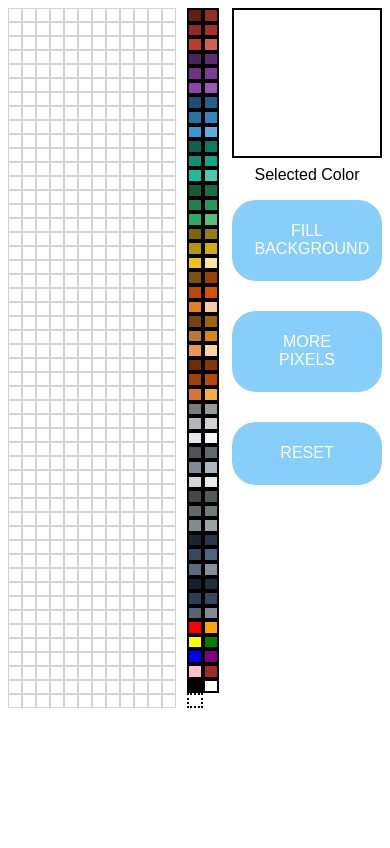
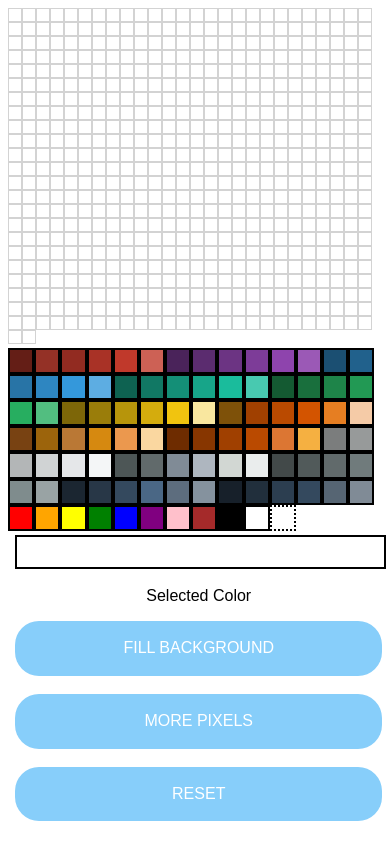
Before and after one commit to ddderekk/Easy-8-bit, a React (Vite) app: page / in a window 390 px wide. Built offline with nearby package versions, Linux system fonts and the light colour scheme.

Commit message:
Add mobile scaling and logo

```diff
--- a/index.html
+++ b/index.html
@@ -2,7 +2,7 @@
 <html lang="en">
   <head>
     <meta charset="UTF-8" />
-    <link rel="icon" type="image/svg+xml" href="/vite.svg" />
+    <link rel="icon" type="image/svg+xml" href="/logo.png" />
     <meta name="viewport" content="width=device-width, initial-scale=1.0" />
     <title>Easy Pixels</title>
   </head>
--- a/src/index.css
+++ b/src/index.css
@@ -9,7 +9,7 @@ button{
 }
 
 .gridButton{
-  border: 1px solid lightgray;
+  border:0.1px solid lightgray;
   aspect-ratio: 1/1;
 }
 
@@ -33,7 +33,7 @@ button{
 
 .activeColor{
   border: 2px solid black;
-  aspect-ratio: 1/1;
+  height: 23%;
 }
 
 .sideButtons{
@@ -68,3 +68,36 @@ button{
   flex-direction: row;
   text-align: center;
 }
+
+
+@media screen and (max-width: 768px){
+ .pageContainer{
+   flex-direction: column;
+ }
+ .grid{
+  width: 100%;
+  margin-bottom: 1%;
+ }
+
+ .colorbuttonGroup{
+   width: 100%;
+   margin-left: 0%;
+   margin-bottom: 1%;
+ }
+
+ .colorButton{
+   width: 7%;
+   aspect-ratio: 1/1;
+ }
+.activeColor{
+  width: 100%;
+  height: 30px;
+}
+ .sideButtons button{
+    width: 100%;
+    margin-bottom: 5%;
+    padding: 5%;
+    border-radius: 1.5rem;
+    background-color: lightskyblue;
+ }
+}
```
Also changed, not shown: public/logo.png (added).
